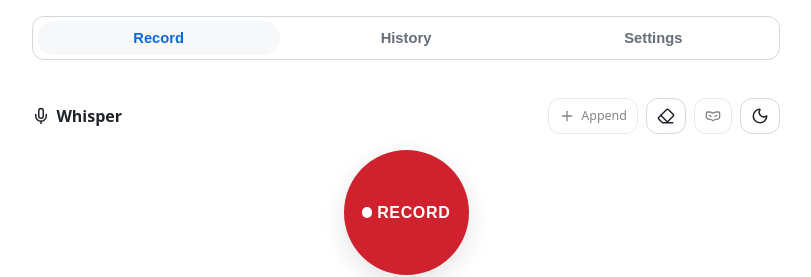
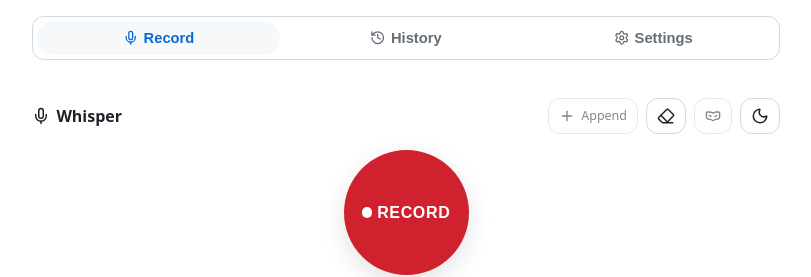
Before and after one commit to ferraroroberto/voice-transcriber, a website: page app/webapp/static/index.html in a window 1280 px wide. Shown: the top 277 px of the page, 234-1045 px from the left. Drawn offline with Linux system fonts and the light colour scheme; no server answers.

Commit message:
fix: re-vendor nav component for desktop icon fix (#124)
Re-vendors _vendored/nav/ verbatim from project-scaffolding to pick up
the desktop segmented-control icon fix (project-scaffolding#142 / #143):
.tab-icon now shows at every width instead of only under coarse-pointer,
so this app's SVG tab icons render on desktop instead of being hidden.

```diff
--- a/app/webapp/static/_vendored/nav/nav-tabs.css
+++ b/app/webapp/static/_vendored/nav/nav-tabs.css
@@ -32,6 +32,10 @@
 }
 .tab {
   flex: 1;
+  display: flex;
+  align-items: center;
+  justify-content: center;
+  gap: 0.35em;
   background: transparent;
   border: 0;
   padding: 9px 10px;
@@ -44,10 +48,26 @@
 }
 .tab.active { background: var(--card-off); color: var(--accent); }
 .tab:active { transform: scale(0.97); }
-/* Desktop shows the emoji + label; the stroke SVG icon is mobile-only (revealed
-   in the coarse-pointer media query below). */
-.tab-icon { display: none; }
-.tab-emoji { margin-right: 0.35em; }
+/* The stroke SVG icon shows everywhere — desktop segmented control and mobile
+   pill alike (home-automation #77 made icon-as-SVG the fleet's direction; this
+   file hid it on desktop until project-scaffolding #142). Sized in `em` so it
+   tracks the label's font-size; the coarse-pointer block below re-sizes it to
+   the pill's --bottom-tabs-icon and stacks it above the label. */
+.tab-icon {
+  display: block;
+  flex: none;
+  width: 1.05em;
+  height: 1.05em;
+  fill: none;
+  stroke: currentColor;
+  stroke-width: 2;
+  stroke-linecap: round;
+  stroke-linejoin: round;
+}
+/* Legacy, superseded by .tab-icon. Hidden at every width so an app still
+   shipping a `.tab-emoji` span gets the icon back by re-vendoring this file
+   alone; drop the span from your markup when you next touch it. */
+.tab-emoji { display: none; }
 @media (max-width: 430px) {
   .tab {
     min-width: 0;
@@ -56,11 +76,13 @@
   }
 }
 /* Narrow non-touch windows (a squeezed desktop browser, fine-pointer tablets):
-   the row of emoji+label tabs no longer fits, and without a strategy the labels
-   collide with the next tab (home-automation #365). Collapse to emoji-only —
+   the row of icon+label tabs no longer fits, and without a strategy the labels
+   collide with the next tab (home-automation #365). Collapse to icon-only —
    the label stays in the accessibility tree via the clip idiom (display:none
-   would strip the button's accessible name). The coarse-pointer pill below is
-   untouched: it matches (pointer: coarse) first and never reaches this state. */
+   would strip the button's accessible name). An absolutely-positioned label is
+   no longer a flex item, so `.tab`'s gap leaves no phantom space beside the
+   icon. The coarse-pointer pill below is untouched: it matches
+   (pointer: coarse) first and never reaches this state. */
 @media (pointer: fine) and (max-width: 520px) {
   .tab-label {
     position: absolute;
@@ -70,7 +92,6 @@
     clip: rect(0 0 0 0);
     white-space: nowrap;
   }
-  .tab-emoji { margin-right: 0; }
 }
 
 /* ------------------------------------------- floating bottom tab bar (mobile) */
@@ -264,17 +285,13 @@
   }
   .tab:active { transform: scale(0.97); }
 
+  /* Fixed px, not the desktop rule's `em`: the pill's label is 11px, so an
+     em-relative icon would shrink to ~11px inside it. Stroke presentation is
+     inherited from the base rule. */
   .tab-icon {
-    display: block;
     width: var(--bottom-tabs-icon, 20px);
     height: var(--bottom-tabs-icon, 20px);
-    fill: none;
-    stroke: currentColor;
-    stroke-width: 2;
-    stroke-linecap: round;
-    stroke-linejoin: round;
   }
-  .tab-emoji { display: none; }
   .tab-label {
     display: block;
     max-width: 100%;
```
Also changed, not shown: app/webapp/static/_vendored/nav/nav-tabs.html (+4 -7 lines), app/webapp/static/_vendored/nav/README.md.
